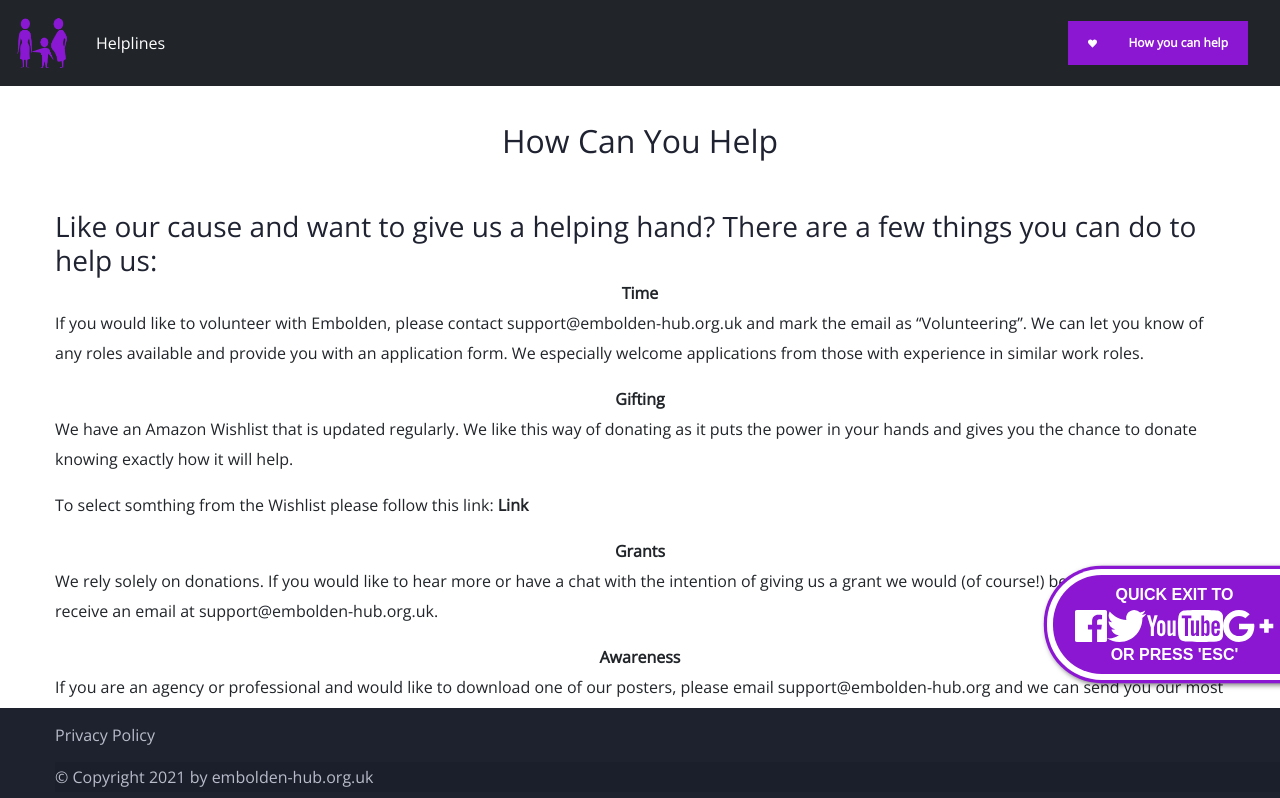
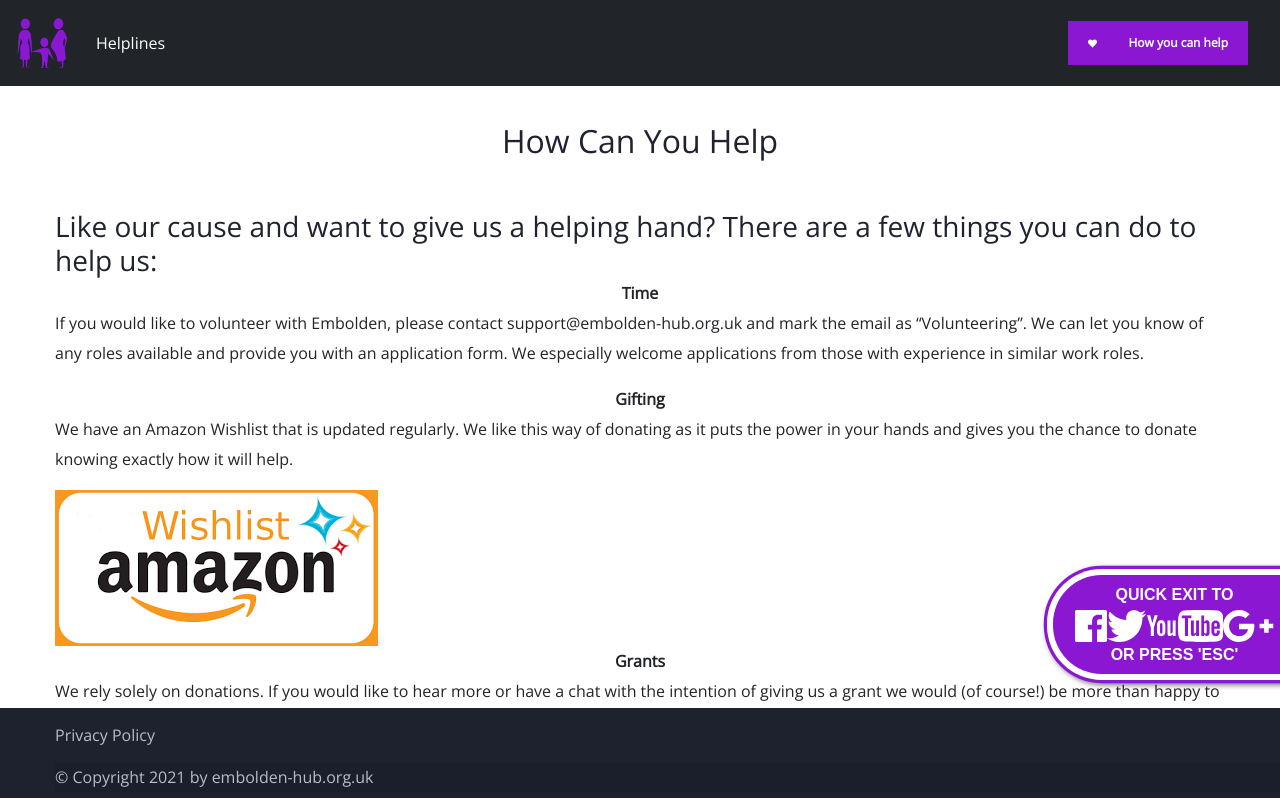
Before and after one commit to embolden-hub/website, a Next.js app: page /how-you-can-help in a window 1280 px wide. Shown: the top 798 px of the page. Built offline with nearby package versions, Linux system fonts and the light colour scheme.

Commit message:
add wish list logo

```diff
--- a/pages/how-you-can-help.js
+++ b/pages/how-you-can-help.js
@@ -12,7 +12,7 @@ export default function HowYouCanHelp({passwordProvided,setPasswordProvided}){
             <p>If you would like to volunteer with Embolden, please contact support@embolden-hub.org.uk and mark the email as “Volunteering”. We can let you know of any roles available and provide you with an application form. We especially welcome applications from those with experience in similar work roles. </p>
             <b style={{width:'100%', display:'flex', justifyContent:'center'}}> Gifting </b>
             <p>We have an Amazon Wishlist that is updated regularly. We like this way of donating as it puts the power in your hands and gives you the chance to donate knowing exactly how it will help.</p>
-            <p>To select somthing from the Wishlist please follow this link: <Link href="https://www.amazon.co.uk/hz/wishlist/ls/3BU2S9YX2NVUZ"><a><b>Link</b></a></Link></p>
+            <Link href="https://www.amazon.co.uk/hz/wishlist/ls/3BU2S9YX2NVUZ"><img src='images/awl.png'/></Link>
             <b style={{width:'100%', display:'flex', justifyContent:'center'}}> Grants </b>
             <p>We rely solely on donations. If you would like to hear more or have a chat with the intention of giving us a grant we would (of course!) be more than happy to receive an email at support@embolden-hub.org.uk.</p>
             <b style={{width:'100%', display:'flex', justifyContent:'center'}}> Awareness </b>
```
Also changed, not shown: public/images/awl.png (added).
